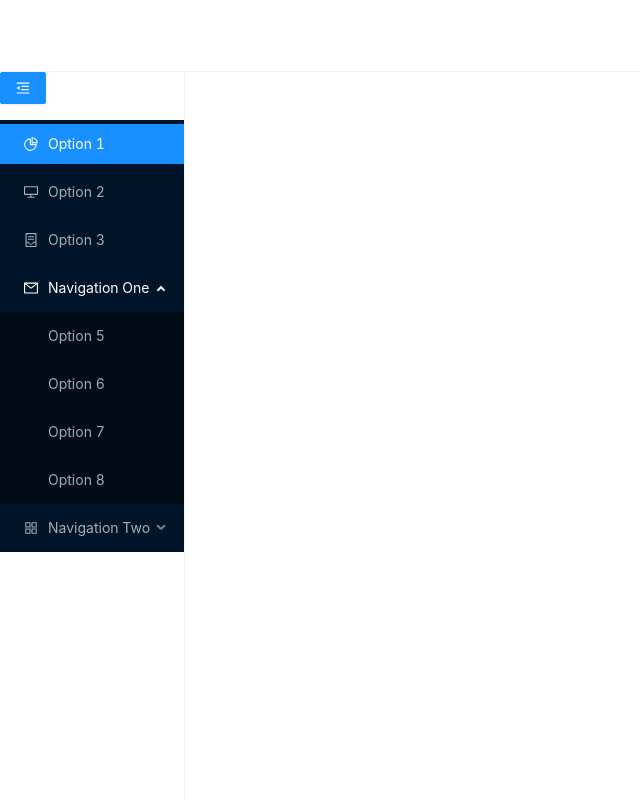
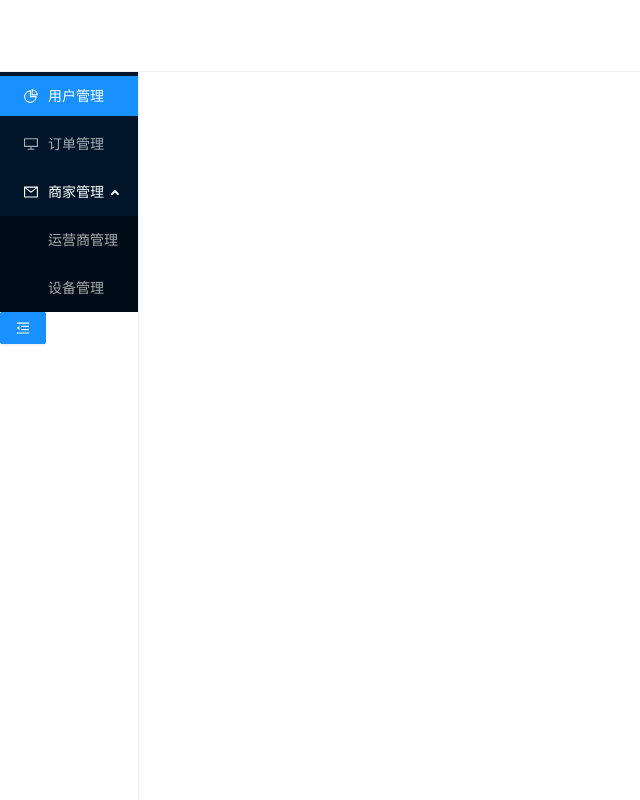
Before and after one commit to ktb1207/react_project_repository, a React app in the folder react-admin-project/: page /#/home in a window 1280 px wide. Shown: the whole page, without its empty margins (0-640 px from the left). Built offline with nearby package versions, Linux system fonts and the light colour scheme; sample sign-in values are in the browser's storage.

Commit message:
菜单修改01

```diff
--- a/react-admin-project/src/components/leftMenus/LeftMenus.js
+++ b/react-admin-project/src/components/leftMenus/LeftMenus.js
@@ -6,7 +6,6 @@ import {
   MenuFoldOutlined,
   PieChartOutlined,
   DesktopOutlined,
-  ContainerOutlined,
   MailOutlined,
 } from '@ant-design/icons';
 import './LeftMenus.scss';
@@ -14,17 +13,15 @@ import './LeftMenus.scss';
 const { SubMenu } = Menu;
 
 function LeftMenus() {
+  // 展开/折叠
   const [collapsed, setCollapsed] = useState(false)
-
+  // 展开/折叠-控制
   const toggleCollapsed = () => {
     setCollapsed(!collapsed)
   }
 
   return (
     <div className="left-meuns-components">
-      <Button type="primary" onClick={toggleCollapsed} style={{ marginBottom: 16 }}>
-        {React.createElement(collapsed ? MenuUnfoldOutlined : MenuFoldOutlined)}
-      </Button>
       <Menu
         defaultSelectedKeys={['1']}
         defaultOpenKeys={['sub1']}
@@ -33,29 +30,19 @@ function LeftMenus() {
         inlineCollapsed={collapsed}
       >
         <Menu.Item key="1" icon={<PieChartOutlined />}>
-          Option 1
+          用户管理
         </Menu.Item>
         <Menu.Item key="2" icon={<DesktopOutlined />}>
-          Option 2
+          订单管理
         </Menu.Item>
-        <Menu.Item key="3" icon={<ContainerOutlined />}>
-          Option 3
-        </Menu.Item>
-        <SubMenu key="sub1" icon={<MailOutlined />} title="Navigation One">
-          <Menu.Item key="5">Option 5</Menu.Item>
-          <Menu.Item key="6">Option 6</Menu.Item>
-          <Menu.Item key="7">Option 7</Menu.Item>
-          <Menu.Item key="8">Option 8</Menu.Item>
-        </SubMenu>
-        <SubMenu key="sub2" icon={<AppstoreOutlined />} title="Navigation Two">
-          <Menu.Item key="9">Option 9</Menu.Item>
-          <Menu.Item key="10">Option 10</Menu.Item>
-          <SubMenu key="sub3" title="Submenu">
-            <Menu.Item key="11">Option 11</Menu.Item>
-            <Menu.Item key="12">Option 12</Menu.Item>
-          </SubMenu>
+        <SubMenu key="sub1" icon={<MailOutlined />} title="商家管理">
+          <Menu.Item key="5">运营商管理</Menu.Item>
+          <Menu.Item key="6">设备管理</Menu.Item>
         </SubMenu>
       </Menu>
+      <Button type="primary" onClick={toggleCollapsed} style={{ marginBottom: 16 }}>
+        {React.createElement(collapsed ? MenuUnfoldOutlined : MenuFoldOutlined)}
+      </Button>
     </div>
   )
 }
```
